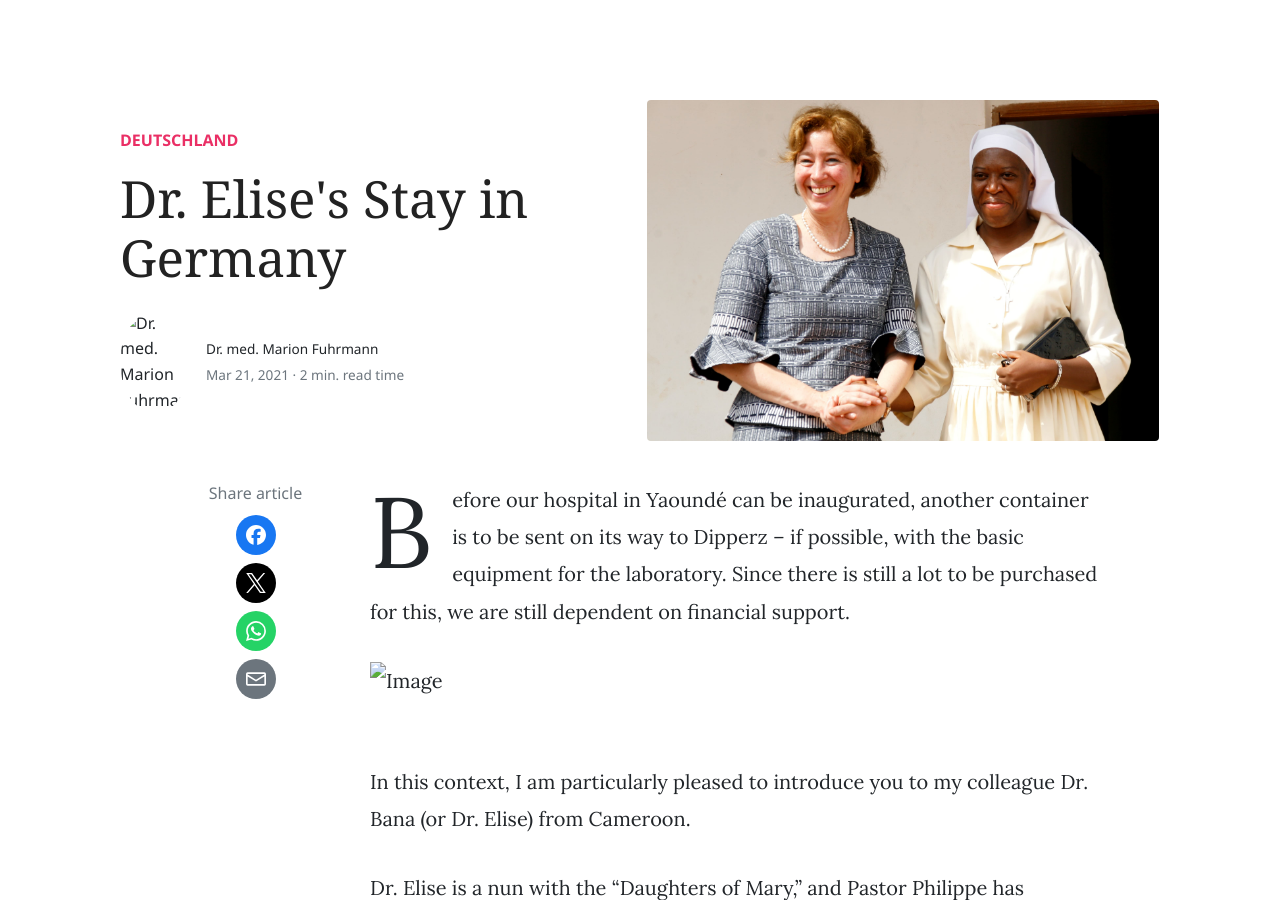
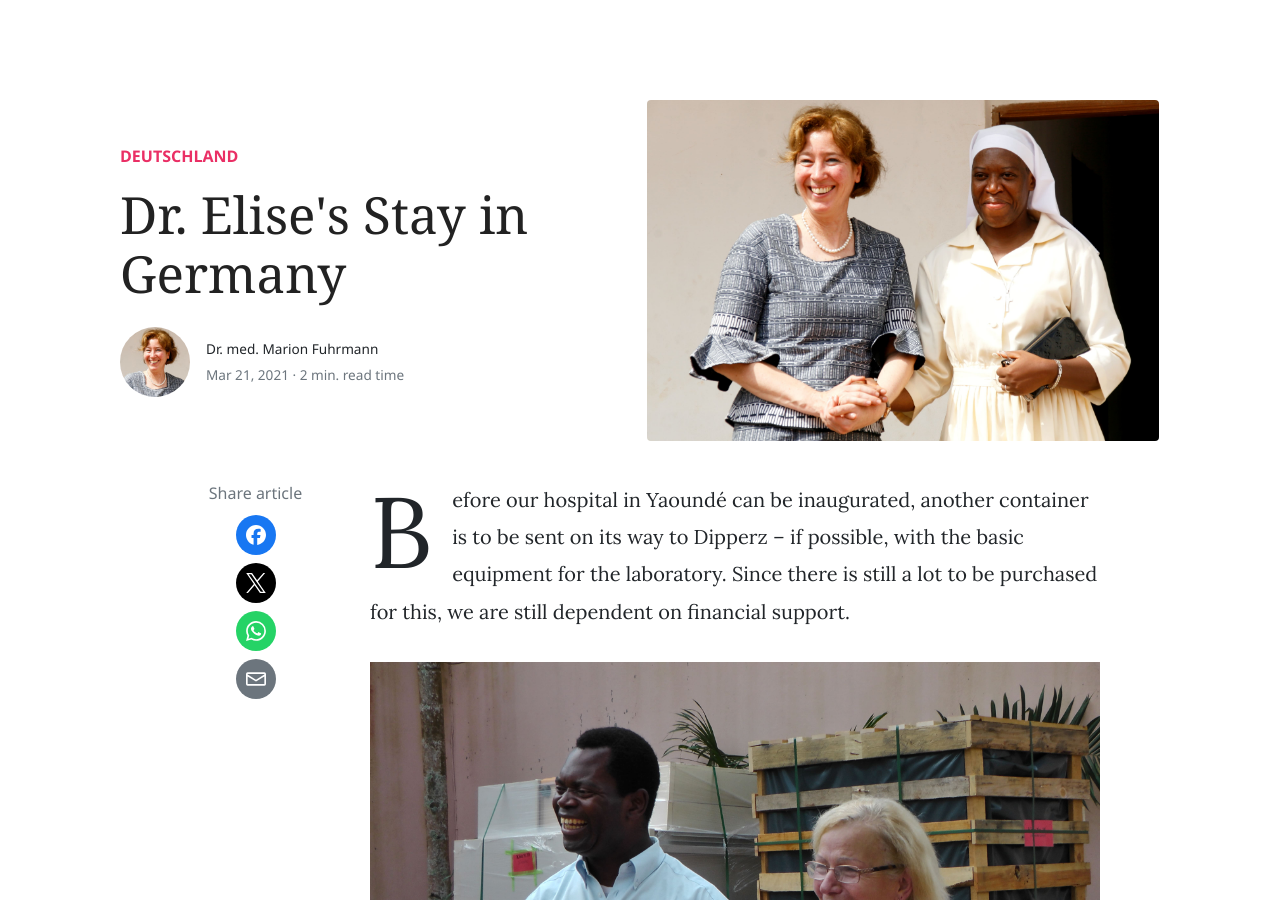
Before and after one commit to Thomas-Hospital-e-V/Thomas-Hospital-e-V.github.io, a Jekyll site: the page built from _posts/en/2021-03-21-dr-elises-aufenthalt-in-deutschland.md, in a window 1280 px wide and 900 px high. Built offline with Jekyll 4.4.1, drawn with Linux system fonts in a browser that asks for light colours.

Commit message:
Fix image paths broken by the image folder reorganization
Author avatars and two post images still pointed to their old
locations under assets/images/. Remove the unused post avatar default.

```diff
--- a/_config.yml
+++ b/_config.yml
@@ -31,56 +31,56 @@ authors:
     marion-fuhrmann:
       name:           Dr. med. Marion Fuhrmann
       site:           https://thomas-hospital.de
-      avatar:         assets/images/avatar-marion-fuhrmann.jpg
+      avatar:         assets/images/team/avatar-marion-fuhrmann.jpg
       bio:            "Vorsitzende, Dokumentation und Reisekoordination, Medizinscher Support."
       email:          info@praxis-frauenberg.de
 
     philippe-mbarga:
       name:           Msgr. Dr. Philippe Alain Mbarga
       site:           https://thomas-hospital.de
-      avatar:         assets/images/avatar-philippe-mbarga.jpg
+      avatar:         assets/images/team/avatar-philippe-mbarga.jpg
       bio:            "Bischof von Ebolowa, Projektleiter in Kamerun"
       email:          mbarga@web.de
 
     josephina-schaefer:
       name:           Josephina Schäfer
       site:           https://thomas-hospital.de
-      avatar:         assets/images/avatar-default-female.png
+      avatar:         assets/images/team/avatar-default-female.png
       bio:            ""
       email:          info@praxis-frauenberg.de
 
     petra-leinweber:
       name:           Petra Leinweber
       site:           https://thomas-hospital.de
-      avatar:         assets/images/avatar-petra-leinweber.jpg
+      avatar:         assets/images/team/avatar-petra-leinweber.jpg
       bio:            "Vorsitzende, Einrichtung und Beratung Berufsschulzentrum / Hospital und aller weiteren Projekte, Transport und Logistik, Dokumentation und Reisekoordination"
       email:          info@praxis-frauenberg.de
 
     leslie-scheuber:
       name:           Leslie Scheuber
       site:           https://thomas-hospital.de
-      avatar:         assets/images/avatar-leslie-scheuber.jpg
+      avatar:         assets/images/team/avatar-leslie-scheuber.jpg
       bio:            "Website-Einrichtung und Betreuung"
       email:          info@praxis-frauenberg.de
 
     sylvia-usbeck:
       name:           Sylvia Usbeck
       site:           https://thomas-hospital.de
-      avatar:         assets/images/avatar-sylvia-usbeck.jpg
+      avatar:         assets/images/team/avatar-sylvia-usbeck.jpg
       bio:            "Website-Einrichtung und Betreuung"
       email:          info@praxis-frauenberg.de
 
     david-usbeck:
       name:           David Usbeck
       site:           https://thomas-hospital.de
-      avatar:         assets/images/avatar-default-male.png
+      avatar:         assets/images/team/avatar-default-male.png
       bio:            "Website-Einrichtung und Betreuung, Englisch-Übersetzung"
       email:          info@praxis-frauenberg.de
 
     celina-mueller:
       name:           Celina Müller
       site:           https://thomas-hospital.de
-      avatar:         assets/images/avatar-celina-mueller.jpg
+      avatar:         assets/images/team/avatar-celina-mueller.jpg
       bio:            ""
       email:          info@praxis-frauenberg.de
 
@@ -94,7 +94,6 @@ defaults:
       layout: post
       lang: de
       author: marion-fuhrmann
-      avatar: /assets/images/avatar-default-female.jpg
       permalink: /de/:title/
   - scope:
       path: "_posts/en"
@@ -102,7 +101,6 @@ defaults:
       layout: post
       lang: en
       author: marion-fuhrmann
-      avatar: /assets/images/avatar-default-female.jpg
       permalink: /en/:title/
 
   # all pages
--- a/_posts/en/2021-03-21-dr-elises-aufenthalt-in-deutschland.md
+++ b/_posts/en/2021-03-21-dr-elises-aufenthalt-in-deutschland.md
@@ -7,7 +7,7 @@ author: marion-fuhrmann
 ---
 Before our hospital in Yaoundé can be inaugurated, another container is to be sent on its way to Dipperz – if possible, with the basic equipment for the laboratory. Since there is still a lot to be purchased for this, we are still dependent on financial support.
 
-![Image]({{ site.baseurl }}/assets/images/waisenhaus-1.JPG)
+![Image]({{ site.baseurl }}/assets/images/projekt_waisenhaus/waisenhaus-1.jpg)
 
 In this context, I am particularly pleased to introduce you to my colleague Dr. Bana (or Dr. Elise) from Cameroon.
 
```
Also changed, not shown: _posts/de/2021-03-21-dr-elises-aufenthalt-in-deutschland.md (+1 -1 lines), _posts/de/2022-11-22-brief-zum-jahresausklang.md (+1 -1 lines), _posts/en/2022-11-22-brief-zum-jahresausklang.md (+1 -1 lines).
